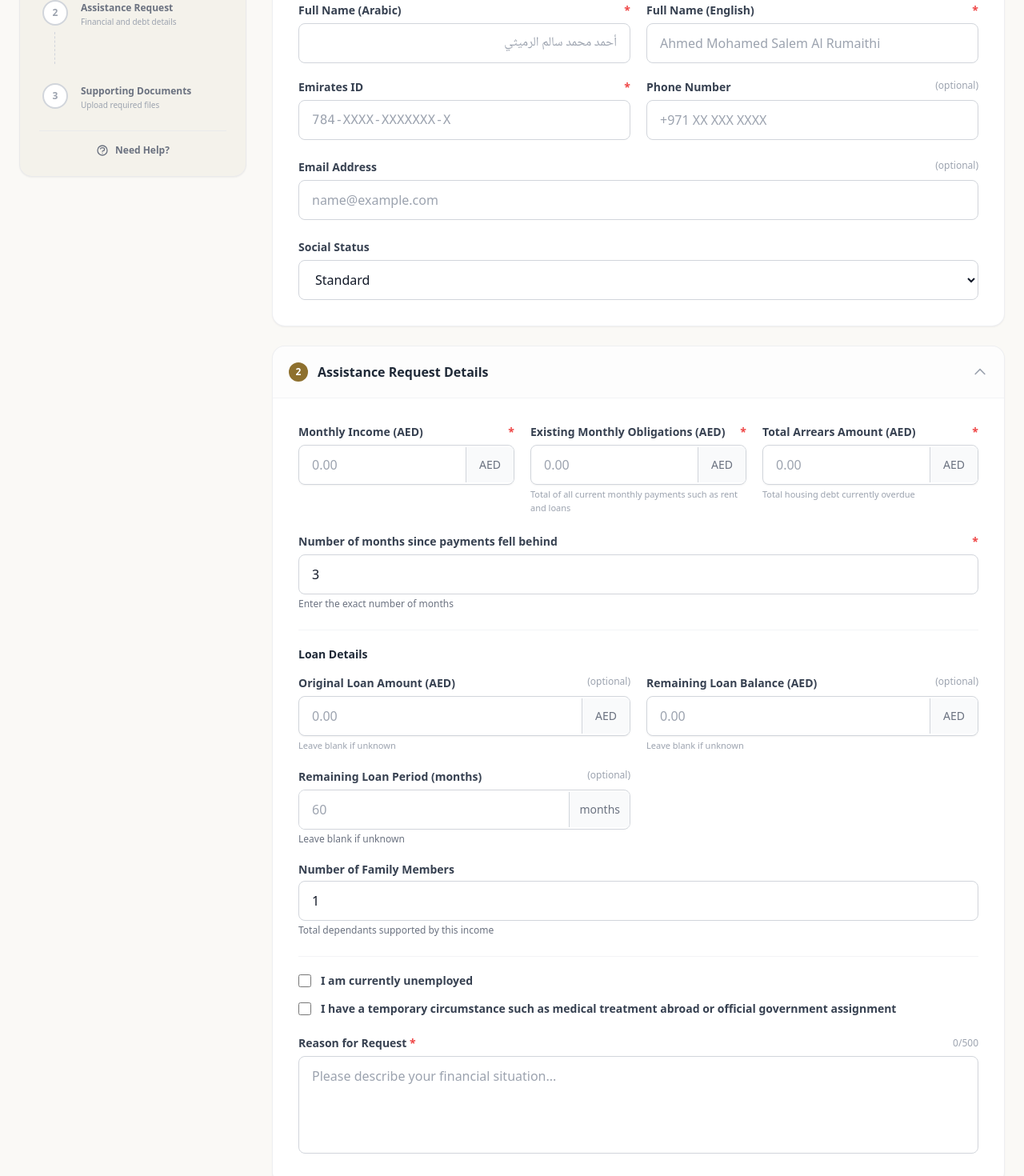
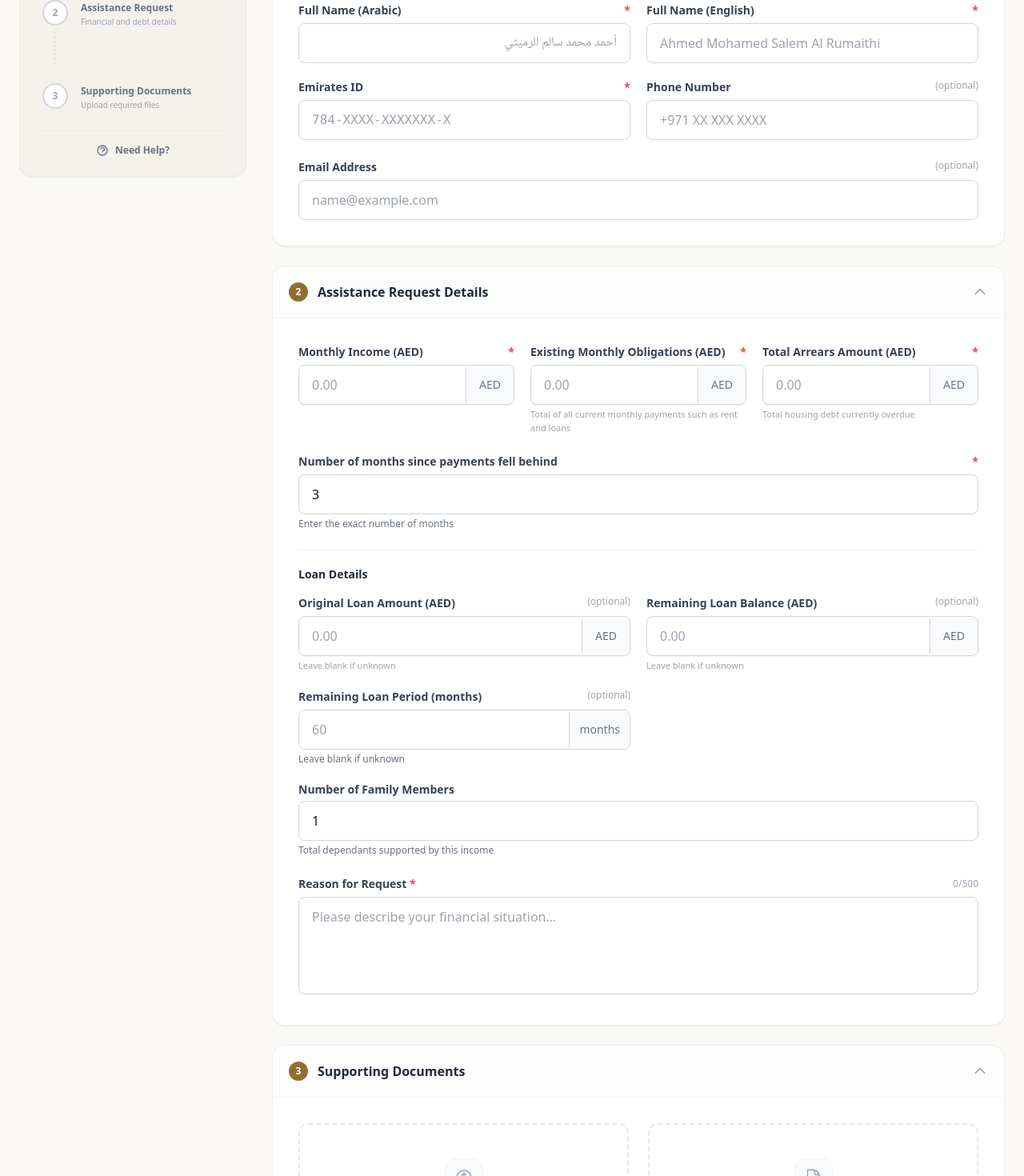
Before and after one commit to simeon-devs/Tayseer, a Next.js app in the folder frontend/: page /citizen in a window 1280 px wide. Shown: the part 395-1865 px from the top of the page at 80% size. Built offline with nearby package versions, Linux system fonts and the light colour scheme; sample sign-in values are in the browser's storage.

Commit message:
refactor(C1): remove redundant form fields and detect signals from reason text via LLM

```diff
--- a/frontend/components/citizen/StepFinancial.tsx
+++ b/frontend/components/citizen/StepFinancial.tsx
@@ -10,9 +10,6 @@ export interface FinancialData {
   remainingLoanBalance: string;
   remainingLoanPeriod: string;
   numberOfFamilyMembers: string;
-  isUnemployed: string;
-  hasTemporaryCircumstance: string;
-  temporaryCircumstanceDescription: string;
 }
 
 interface Props {
@@ -147,59 +144,6 @@ export default function StepFinancial({ data, errors, onChange }: Props) {
         </div>
       </div>
 
-      {/* Circumstances */}
-      <div className="border-t border-gray-100 pt-5 space-y-4">
-
-        {/* Employment Status */}
-        <div>
-          <div className="flex items-start gap-3">
-            <input
-              id="isUnemployed"
-              type="checkbox"
-              checked={data.isUnemployed === 'true'}
-              onChange={(e) => onChange('isUnemployed', e.target.checked ? 'true' : '')}
-              className="mt-0.5 w-4 h-4 rounded border-gray-300 cursor-pointer accent-[#8e702e]"
-            />
-            <label htmlFor="isUnemployed" className="text-sm font-semibold text-gray-700 cursor-pointer select-none leading-snug">
-              {t('isUnemployed')}
-            </label>
-          </div>
-          {data.isUnemployed === 'true' && (
-            <div className="mt-3 ml-7 bg-amber-50 border border-amber-200 rounded-lg px-4 py-3 text-xs text-amber-800 font-medium leading-relaxed">
-              {t('unemployedNote')}
-            </div>
-          )}
-        </div>
-
-        {/* Temporary Circumstance */}
-        <div>
-          <div className="flex items-start gap-3">
-            <input
-              id="hasTemporaryCircumstance"
-              type="checkbox"
-              checked={data.hasTemporaryCircumstance === 'true'}
-              onChange={(e) => onChange('hasTemporaryCircumstance', e.target.checked ? 'true' : '')}
-              className="mt-0.5 w-4 h-4 rounded border-gray-300 cursor-pointer accent-[#8e702e]"
-            />
-            <label htmlFor="hasTemporaryCircumstance" className="text-sm font-semibold text-gray-700 cursor-pointer select-none leading-snug">
-              {t('hasTemporaryCircumstance')}
-            </label>
-          </div>
-          <div className={`ml-7 transition-all duration-300 overflow-hidden ${data.hasTemporaryCircumstance === 'true' ? 'max-h-48 opacity-100 mt-3' : 'max-h-0 opacity-0'}`}>
-            <label htmlFor="temporaryCircumstanceDescription" className="form-label">
-              {t('temporaryCircumstanceDescription')}
-            </label>
-            <textarea
-              id="temporaryCircumstanceDescription"
-              rows={3}
-              className="form-input resize-none"
-              value={data.temporaryCircumstanceDescription}
-              onChange={(e) => onChange('temporaryCircumstanceDescription', e.target.value)}
-            />
-          </div>
-        </div>
-      </div>
-
       {/* Reason for Request */}
       <div>
         <div className="flex justify-between items-center mb-1.5">
--- a/frontend/components/citizen/StepPersonal.tsx
+++ b/frontend/components/citizen/StepPersonal.tsx
@@ -6,7 +6,6 @@ export interface PersonalData {
   emiratesId: string;
   phone: string;
   email: string;
-  socialStatus: string;
 }
 
 interface Props {
@@ -144,25 +143,6 @@ export default function StepPersonal({ data, errors, onChange }: Props) {
         {errors.email && <p className="field-error">{errors.email}</p>}
       </div>
 
-      {/* Social Status Dropdown */}
-      <div>
-        <label htmlFor="socialStatus" className="block text-sm font-semibold text-gray-700 mb-1.5">
-          {t('socialStatus')}
-        </label>
-        <select
-          id="socialStatus"
-          className="form-input bg-white"
-          value={data.socialStatus}
-          onChange={(e) => onChange('socialStatus', e.target.value)}
-        >
-          <option value="Standard">{t('socialStatusStandard')}</option>
-          <option value="Senior Citizen">{t('socialStatusSenior')}</option>
-          <option value="Widow">{t('socialStatusWidow')}</option>
-          <option value="Divorced">{t('socialStatusDivorced')}</option>
-          <option value="Person of Determination">{t('socialStatusPOD')}</option>
-          <option value="Married to Non-Citizen">{t('socialStatusMarriedNonCitizen')}</option>
-        </select>
-      </div>
     </div>
   );
 }
--- a/frontend/lib/i18n.ts
+++ b/frontend/lib/i18n.ts
@@ -205,17 +205,6 @@ const en: TranslationMap = {
   Refer_to_employee: 'Refer to Employee',
   delayDurationInput: 'Number of months since payments fell behind',
   delayDurationInputHint: 'Enter the exact number of months',
-  isUnemployed: 'I am currently unemployed',
-  unemployedNote: 'Unemployed beneficiaries automatically qualify for arrears transfer with no additional monthly payment',
-  hasTemporaryCircumstance: 'I have a temporary circumstance such as medical treatment abroad or official government assignment',
-  temporaryCircumstanceDescription: 'Please describe your circumstance',
-  socialStatus: 'Social Status',
-  socialStatusStandard: 'Standard',
-  socialStatusSenior: 'Senior Citizen',
-  socialStatusWidow: 'Widow',
-  socialStatusDivorced: 'Divorced',
-  socialStatusPOD: 'Person of Determination',
-  socialStatusMarriedNonCitizen: 'Married to Non-Citizen',
   leaveBlankIfUnknown: 'Leave blank if unknown',
 };
 
@@ -422,17 +411,6 @@ const ar: TranslationMap = {
   Refer_to_employee: 'إحالة إلى الموظف',
   delayDurationInput: 'عدد الأشهر منذ تأخر المدفوعات',
   delayDurationInputHint: 'أدخل العدد الدقيق للأشهر',
-  isUnemployed: 'أنا عاطل عن العمل حاليًا',
-  unemployedNote: 'يتأهل المستفيدون العاطلون تلقائياً لتحويل المتأخرات دون أي دفعة شهرية إضافية',
-  hasTemporaryCircumstance: 'لديّ ظرف طارئ مؤقت',
-  temporaryCircumstanceDescription: 'يرجى وصف ظرفك',
-  socialStatus: 'الوضع الاجتماعي',
-  socialStatusStandard: 'عادي',
-  socialStatusSenior: 'مواطن كبير السن',
-  socialStatusWidow: 'أرملة',
-  socialStatusDivorced: 'مطلق / مطلقة',
-  socialStatusPOD: 'شخص من ذوي الهمم',
-  socialStatusMarriedNonCitizen: 'متزوج من غير مواطن',
   leaveBlankIfUnknown: 'اتركه فارغاً إذا لم تعرف',
 };
 
--- a/frontend/lib/types.ts
+++ b/frontend/lib/types.ts
@@ -172,5 +172,4 @@ export interface CitizenFinancialProfile {
   is_unemployed?: boolean;
   has_temporary_circumstance?: boolean;
   temporary_circumstance_description?: string;
-  social_status?: string;
 }
--- a/frontend/pages/citizen/index.tsx
+++ b/frontend/pages/citizen/index.tsx
@@ -13,20 +13,17 @@ const EMIRATES_ID_RE = /^784-\d{4}-\d{7}-\d$/;
 const REQUIRED_DOCS = ['salary_certificate', 'bank_statement', 'emirates_id'] as const;
 
 const emptyPersonal: PersonalData = {
-  nameAr: '', nameEn: '', emiratesId: '', phone: '', email: '', socialStatus: 'Standard',
+  nameAr: '', nameEn: '', emiratesId: '', phone: '', email: '',
 };
 const emptyFinancial: FinancialData = {
   monthlyIncome: '', existingObligations: '', arrearsAmount: '', delayDuration: '3', reason: '',
-  originalLoanAmount: '', remainingLoanBalance: '', remainingLoanPeriod: '',
-  numberOfFamilyMembers: '1', isUnemployed: '', hasTemporaryCircumstance: '', temporaryCircumstanceDescription: '',
+  originalLoanAmount: '', remainingLoanBalance: '', remainingLoanPeriod: '', numberOfFamilyMembers: '1',
 };
 
 function sanitizeProfile(profile: CitizenFinancialProfile): CitizenFinancialProfile {
   return {
     ...profile,
     has_expired_id: profile.has_expired_id ?? false,
-    is_unemployed: profile.is_unemployed ?? false,
-    has_temporary_circumstance: profile.has_temporary_circumstance ?? false,
     missing_documents: profile.missing_documents ?? [],
     number_of_family_members: profile.number_of_family_members ?? 1,
     number_of_unpaid_instalments: profile.number_of_unpaid_instalments ?? 0,
@@ -207,15 +204,11 @@ export default function CitizenIntake() {
         delay_duration_months: Number(financial.delayDuration),
         missing_documents: missingDocs,
         has_expired_id: false,
-        is_unemployed: financial.isUnemployed === 'true',
-        has_temporary_circumstance: financial.hasTemporaryCircumstance === 'true',
-        temporary_circumstance_description: financial.hasTemporaryCircumstance === 'true' ? financial.temporaryCircumstanceDescription || undefined : undefined,
         original_loan_amount: financial.originalLoanAmount ? Number(financial.originalLoanAmount) : undefined,
         remaining_loan_balance: financial.remainingLoanBalance ? Number(financial.remainingLoanBalance) : undefined,
         remaining_loan_period_months: financial.remainingLoanPeriod ? Number(financial.remainingLoanPeriod) : undefined,
         number_of_unpaid_instalments: Number(financial.delayDuration),
         number_of_family_members: financial.numberOfFamilyMembers ? Number(financial.numberOfFamilyMembers) : 1,
-        social_status: personal.socialStatus || 'Standard',
       };
       const profile = sanitizeProfile(rawProfile);
       console.log('[Tayseer] Decision profile payload:', JSON.stringify(profile, null, 2));
```
Also changed, not shown: 1 other file (tests, documents, lock files or other folders).
